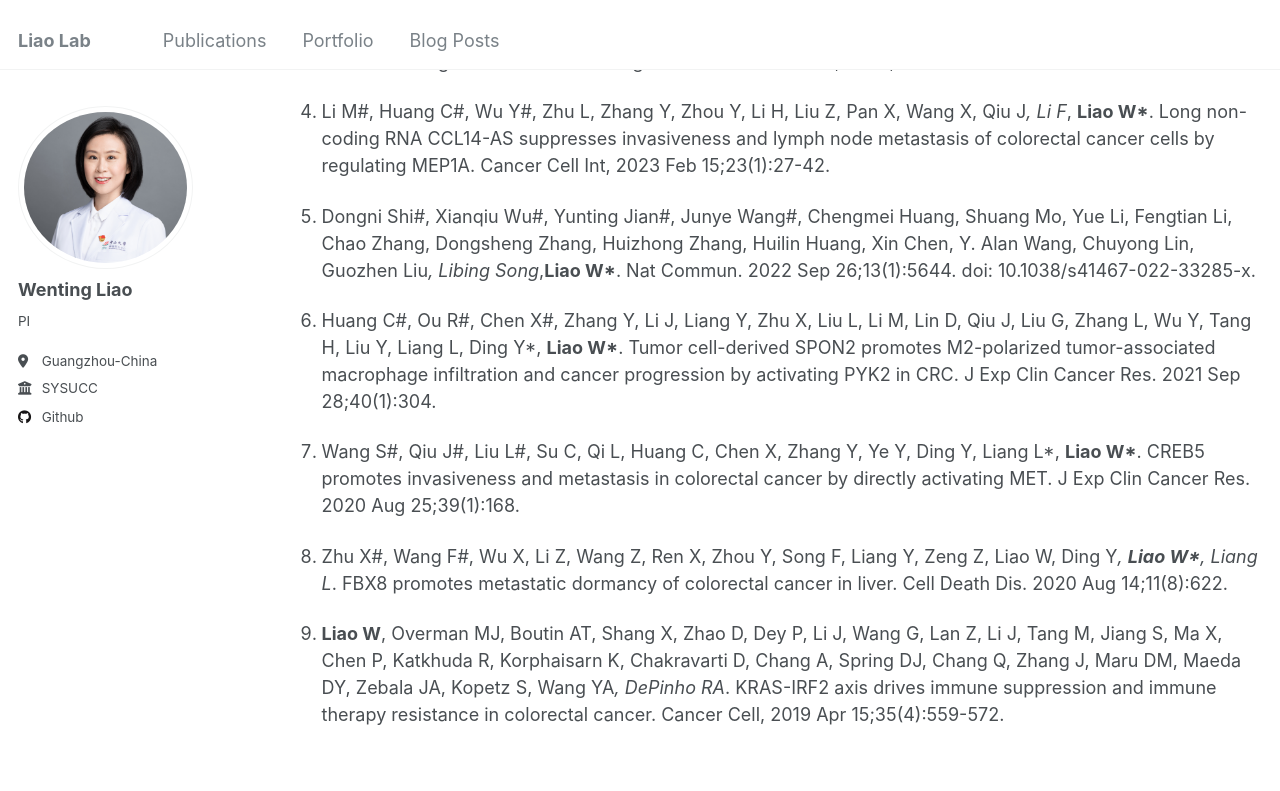
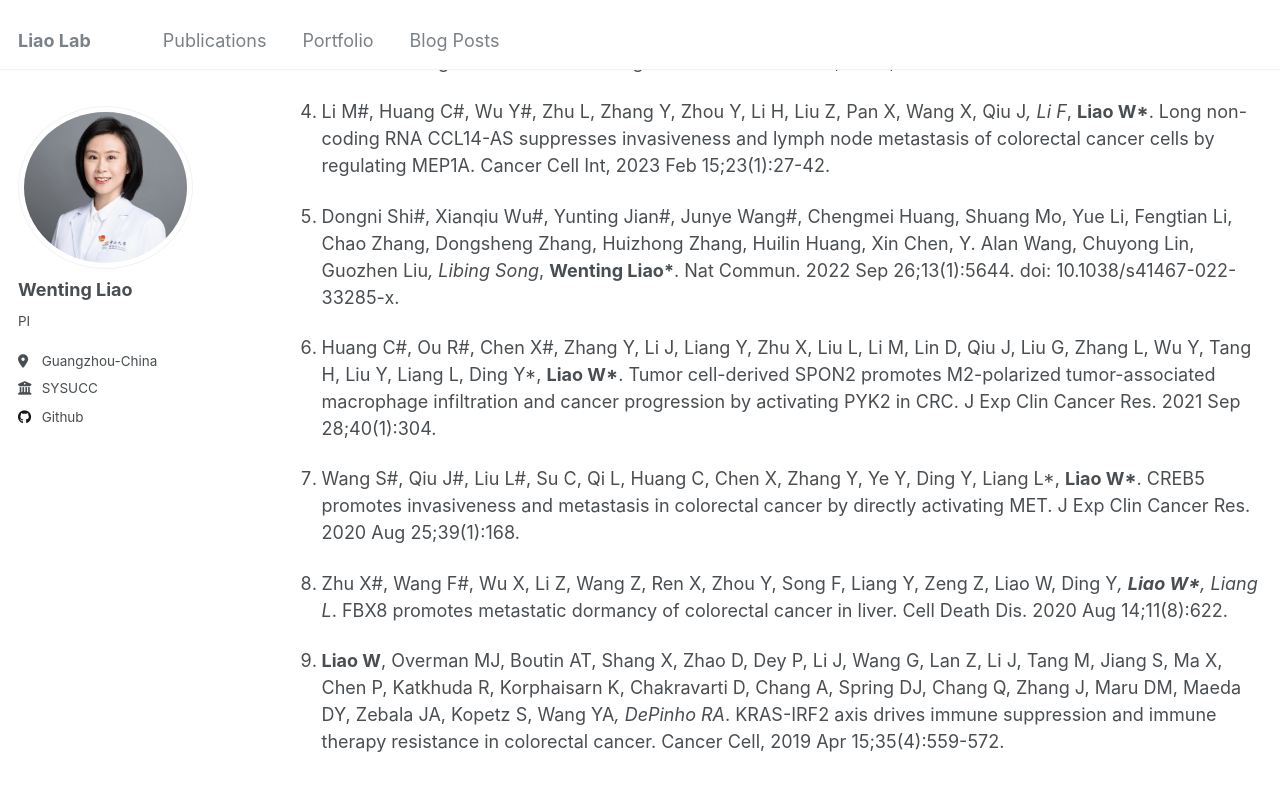
Before and after one commit to ImmunoTransLab/ImmunoTransLab, a Jekyll site: the page built from _pages/publications.md, in a window 1280 px wide and 900 px high, scrolled down 421 px. Shown: the top 791 px of the window. Built offline with Jekyll 4.4.1, drawn with Linux system fonts in a browser that asks for light colours.

Commit message:
Update publications.md

```diff
--- a/_pages/publications.md
+++ b/_pages/publications.md
@@ -20,8 +20,7 @@ author_profile: true
 
 
 
-5. Dongni Shi#, Xianqiu Wu#, Yunting Jian#, Junye Wang#, Chengmei Huang, Shuang Mo, Yue Li, Fengtian Li, Chao Zhang, Dongsheng Zhang, Huizhong Zhang, Huilin Huang, Xin Chen, Y. Alan Wang, Chuyong Lin, Guozhen Liu*, Libing Song*,<strong>Liao W*</strong>. Nat Commun. 2022 Sep 26;13(1):5644. doi: 10.1038/s41467-022-33285-x.
-
+5. Dongni Shi#, Xianqiu Wu#, Yunting Jian#, Junye Wang#, Chengmei Huang, Shuang Mo, Yue Li, Fengtian Li, Chao Zhang, Dongsheng Zhang, Huizhong Zhang, Huilin Huang, Xin Chen, Y. Alan Wang, Chuyong Lin, Guozhen Liu*, Libing Song*, <strong>Wenting Liao*</strong>. Nat Commun. 2022 Sep 26;13(1):5644. doi: 10.1038/s41467-022-33285-x.
 
 
 6. Huang C#, Ou R#, Chen X#, Zhang Y, Li J, Liang Y, Zhu X, Liu L, Li M, Lin D, Qiu J, Liu G, Zhang L, Wu Y, Tang H, Liu Y, Liang L, Ding Y*, <strong>Liao W*</strong>. Tumor cell-derived SPON2 promotes M2-polarized tumor-associated macrophage infiltration and cancer progression by activating PYK2 in CRC. J Exp Clin Cancer Res. 2021 Sep 28;40(1):304.
```
